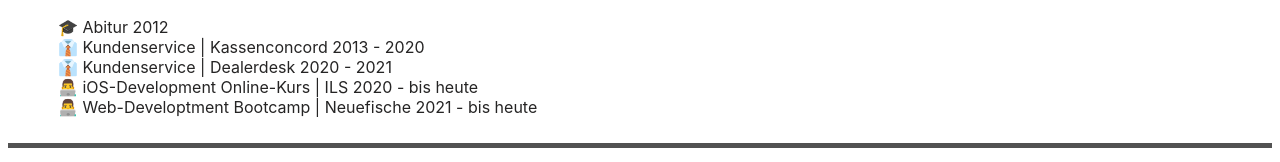
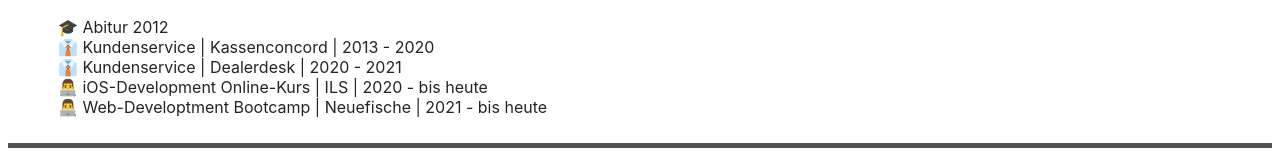
Before and after one commit to agonkarimani/personal-website, a website: page index.html in a window 1280 px wide. Shown: the part 824-986 px from the top of the page. Drawn offline with Linux system fonts and the light colour scheme.

Commit message:
Add new HTML

```diff
--- a/index.html
+++ b/index.html
@@ -63,10 +63,10 @@
           <h2 id="ueber">Bio</h2>
           <ul>
             <li>🎓 Abitur 2012</li>
-            <li>👔 Kundenservice | Kassenconcord 2013 - 2020</li>
-            <li>👔 Kundenservice | Dealerdesk 2020 - 2021</li>
-            <li>👨‍💻 iOS-Development Online-Kurs | ILS 2020 - bis heute</li>
-            <li>👨‍💻 Web-Developtment Bootcamp | Neuefische 2021 - bis heute</li>
+            <li>👔 Kundenservice | Kassenconcord | 2013 - 2020</li>
+            <li>👔 Kundenservice | Dealerdesk | 2020 - 2021</li>
+            <li>👨‍💻 iOS-Development Online-Kurs | ILS | 2020 - bis heute</li>
+            <li>👨‍💻 Web-Developtment Bootcamp | Neuefische | 2021 - bis heute</li>
           </ul>
         </div>
       </section>
--- a/package.json
+++ b/package.json
@@ -6,11 +6,14 @@
   "devDependencies": {
     "htmlhint": "^0.14.2",
     "live-server": "^1.2.1",
+    "stylelint": "^13.12.0",
+    "stylelint-config-standard": "^21.0.0",
     "tailwindcss": "^2.1.1"
   },
   "scripts": {
     "dev": "live-server",
     "test": "npx htmlhint '**/*.html'"
+    "test": "npx stylelint '**/*.css'"
   },
   "repository": {
     "type": "git",
```
Also changed, not shown: .stylelintrc.json (added), 1 other file.
